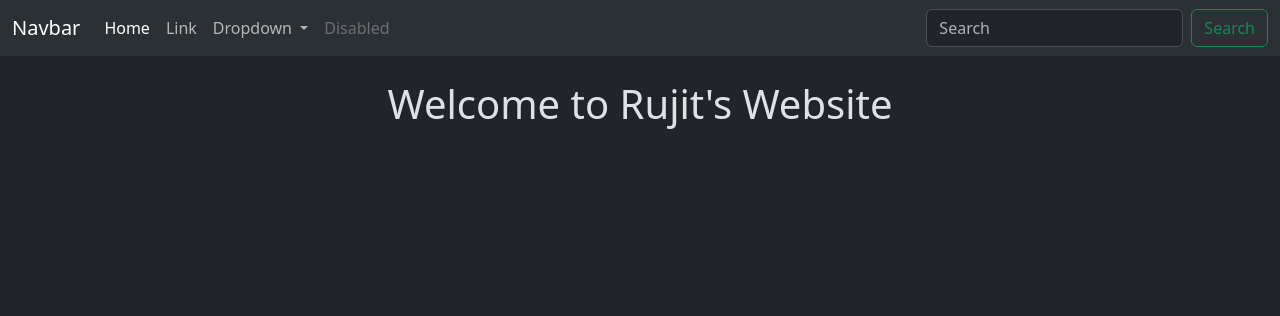
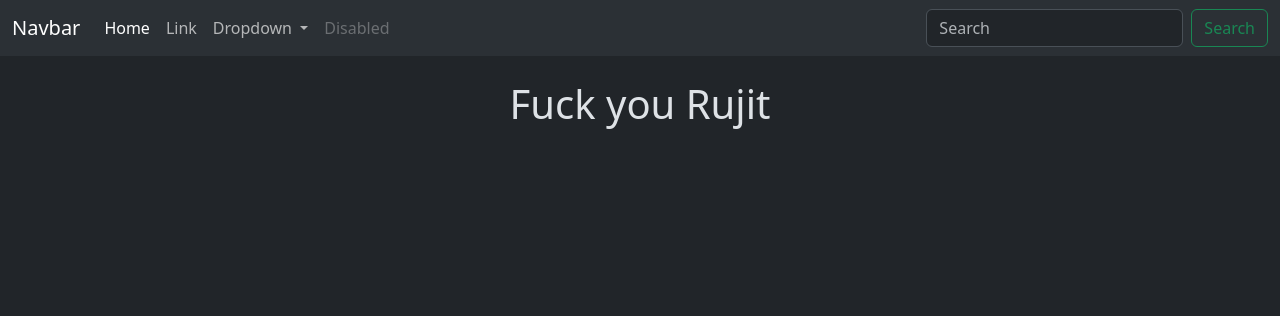
Before and after one commit to Rujit69/testing, a Django app: page /tweet/ in a window 1280 px wide. Shown: the top 316 px of the page. Run offline with Django 5.2, Linux system fonts and the light colour scheme.

Commit message:
bidhya don

```diff
--- a/tweet/templates/index.html
+++ b/tweet/templates/index.html
@@ -5,6 +5,6 @@
 {% endblock %}
 
 {% block content %}
-  <h1 class="text-center  mt-4">Welcome to Rujit's Website</h1>
+  <h1 class="text-center  mt-4">Fuck you Rujit</h1>
 
 {% endblock %}
```
